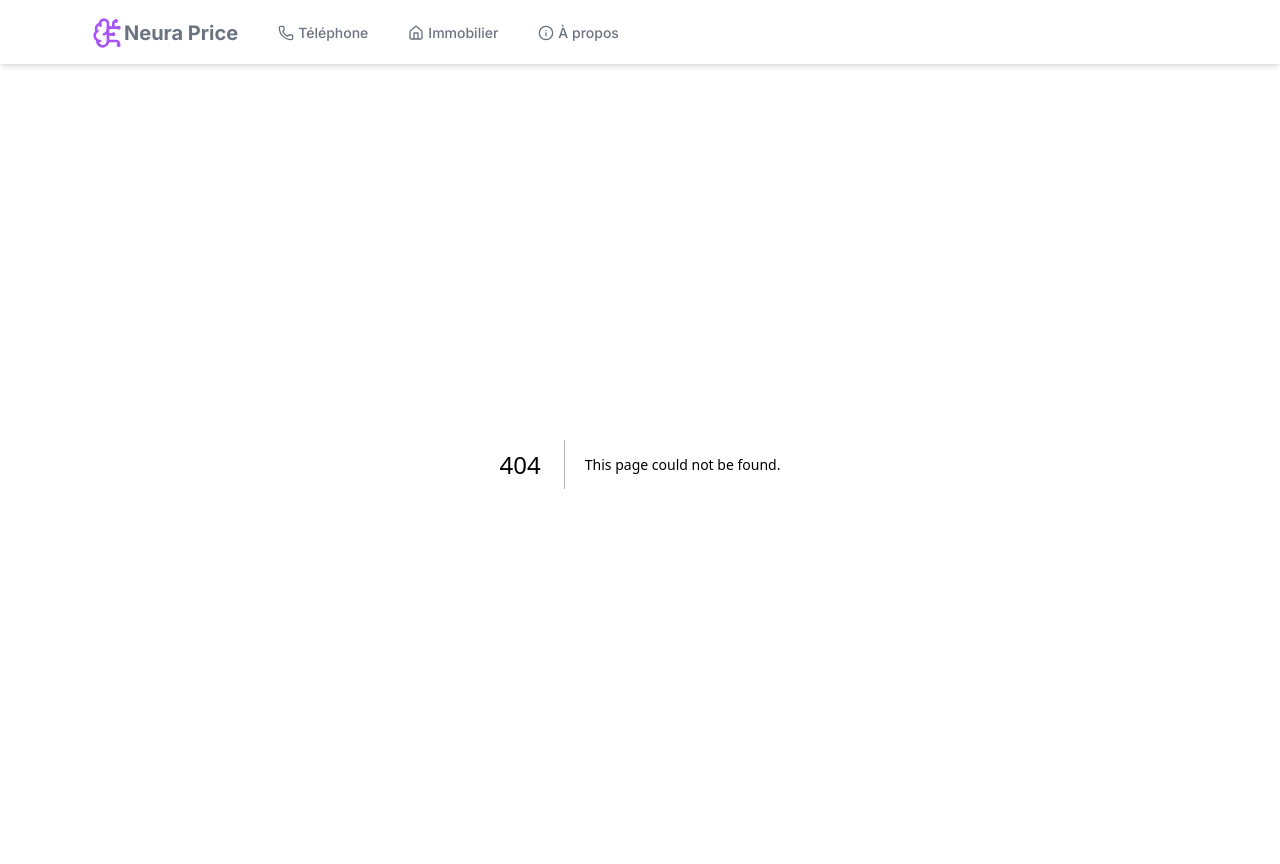
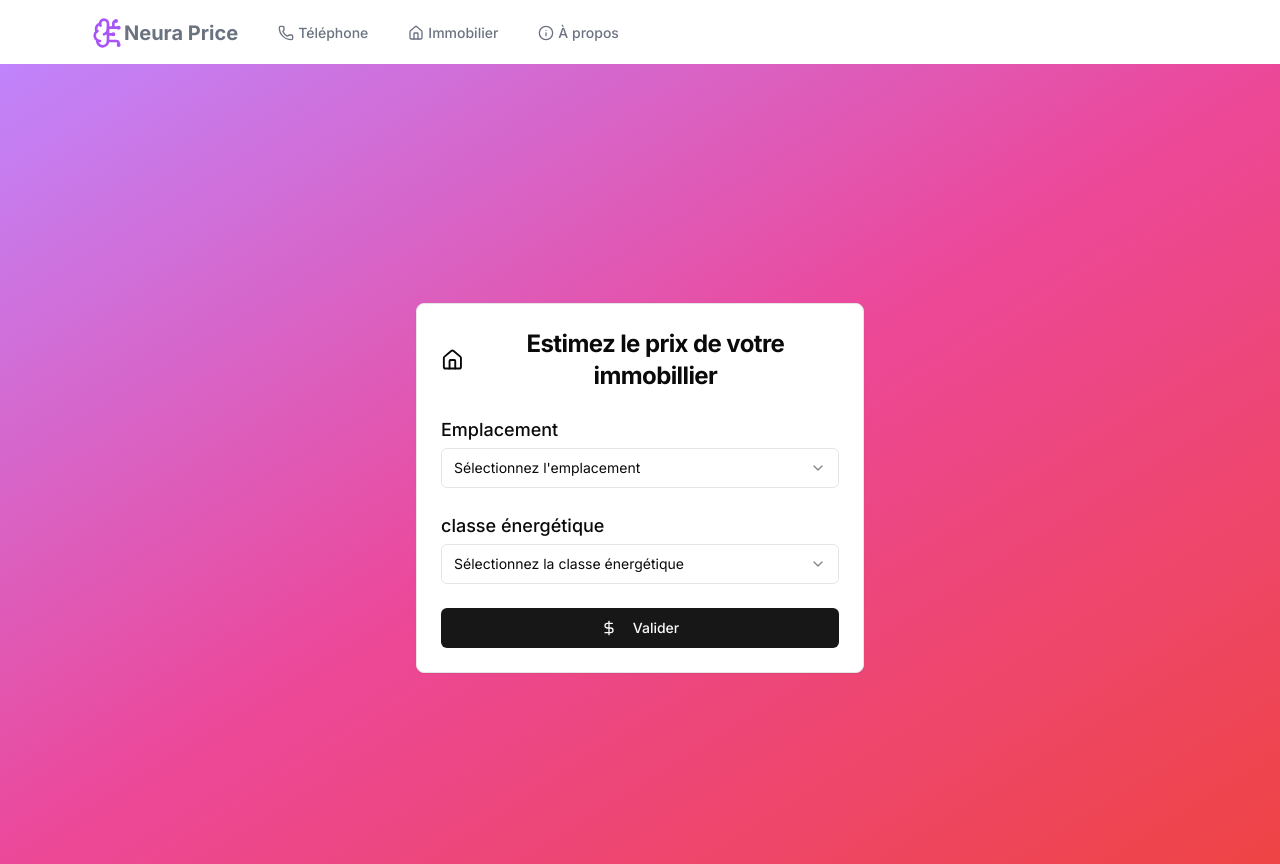
Before and after one commit to Florian-DAUVERGNE/NeuraPrice, a Next.js app in the folder Frontend/: page /realestate in a window 1280 px wide. Before the commit this address had no page. Built offline with nearby package versions, Linux system fonts and the light colour scheme.

Commit message:
feat : created Realestate page

```diff
--- /dev/null
+++ b/Frontend/app/components/RealEstateForm.tsx
@@ -0,0 +1,59 @@
+"use client"
+import { useRouter } from "next/navigation";
+import DynamicForm from "./DynamicForm";
+import { House } from "lucide-react";
+import FormField from "./FormField.interface"
+
+const location = ["Paris"];
+
+const energyClass = ["A","B","C","D","E","F","G"]
+
+const endpoint = "realestate"
+
+export default function RealEstateForm() {
+  const router = useRouter();
+
+  interface RealEstateFormData {
+    location: string;
+    energyClass: string;
+  }
+
+  const fields: FormField[] = [
+    {
+      name: "location",
+      label: "Emplacement",
+      type: "select",
+      placeholder: "Sélectionnez l'emplacement",
+      options: location,
+      required: true,
+    },
+    {
+      name: "energyClass",
+      label: "classe énergétique",
+      type: "select",
+      placeholder: "Sélectionnez la classe énergétique",
+      options: energyClass,
+      required: true,
+    }
+  ];
+
+  const handleFormSubmit = (data: RealEstateFormData) => {
+    if (!data.location || !data.energyClass) {
+      alert("Merci de remplir tous les champs !");
+      return;
+    }
+    // Créer dynamiquement la chaîne de paramètres pour l'URL
+    const queryParams = new URLSearchParams();
+    Object.entries(data).forEach(([key, value]) => {
+      if (value) {
+        queryParams.append(key, value);
+      }
+    });
+
+    // Rediriger vers l'URL avec les paramètres
+    router.push(`/result?endpoint=${endpoint}&${queryParams.toString()}`);
+  };
+
+
+  return  <DynamicForm Icon={House}  title="Estimez le prix de votre immobillier" fields={fields} onSubmit={handleFormSubmit} />
+}
--- /dev/null
+++ b/Frontend/app/realestate/page.tsx
@@ -0,0 +1,9 @@
+import RealEstateForm from "../components/RealEstateForm"
+
+export default function Home() {
+  return (
+    <main className="min-h-screen bg-gradient-to-br from-purple-400 via-pink-500 to-red-500 pt-16 flex items-center justify-center p-4">
+      <RealEstateForm />
+    </main>
+  )
+}
```
